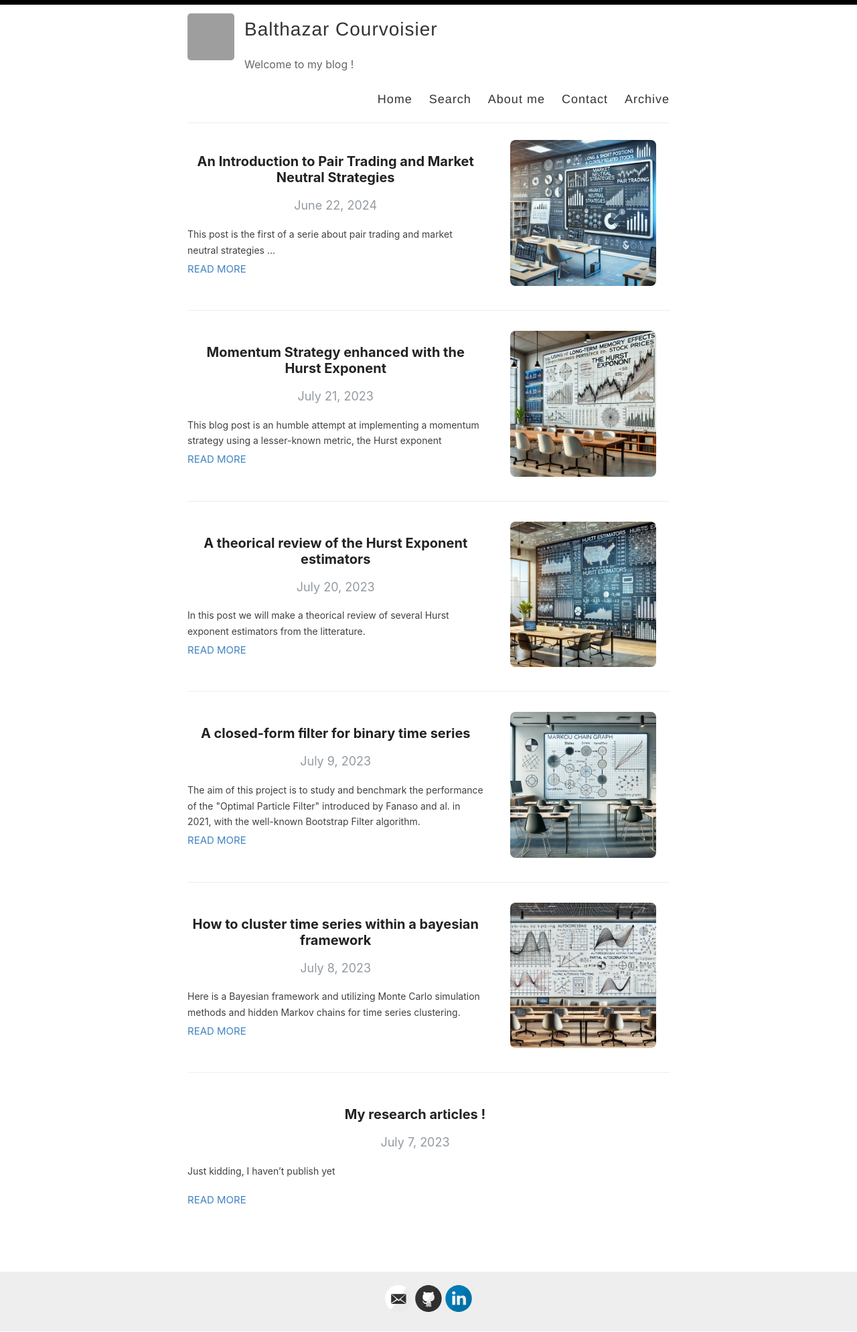
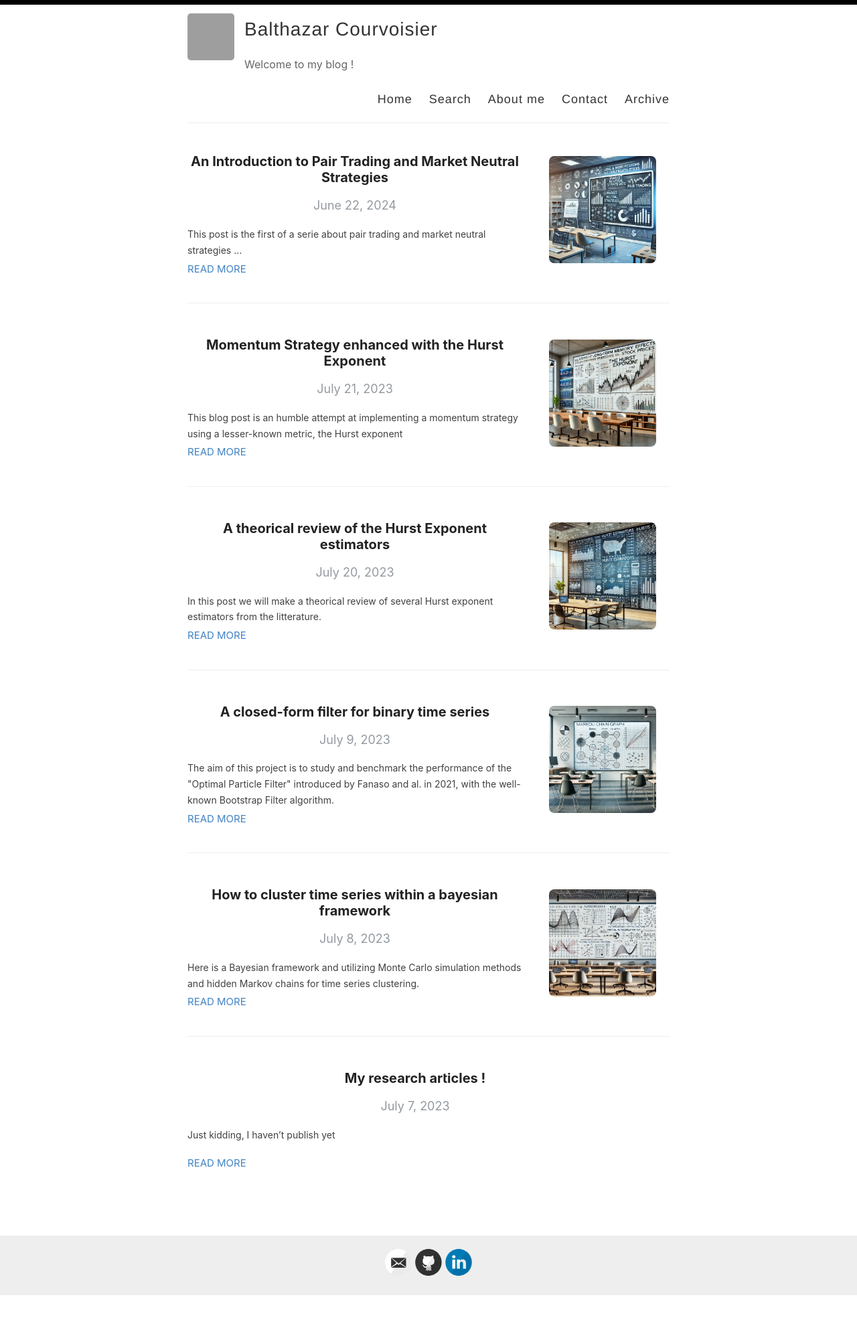
Before and after one commit to Zaltarba/blog, a Jekyll site: the page built from index.html, in a window 1280 px wide. Shown: the whole page at 67% size. Built offline with Jekyll 4.4.1, drawn with Linux system fonts in a browser that asks for light colours; the list of posts is cut into pages by our own code; after the commit the page ends 1935 px from its top, so only the background shows below that.

Commit message:
Update index.html

```diff
--- a/index.html
+++ b/index.html
@@ -15,7 +15,7 @@ layout: default
   }
   .post-image {
       flex: 1; /* Smaller part of the golden ratio */
-      max-width: 33%;
+      max-width: 25%;
       display: flex;
       justify-content: center; /* Centers the image horizontally */
       align-items: center; /* Centers the image vertically (if needed) */
```
